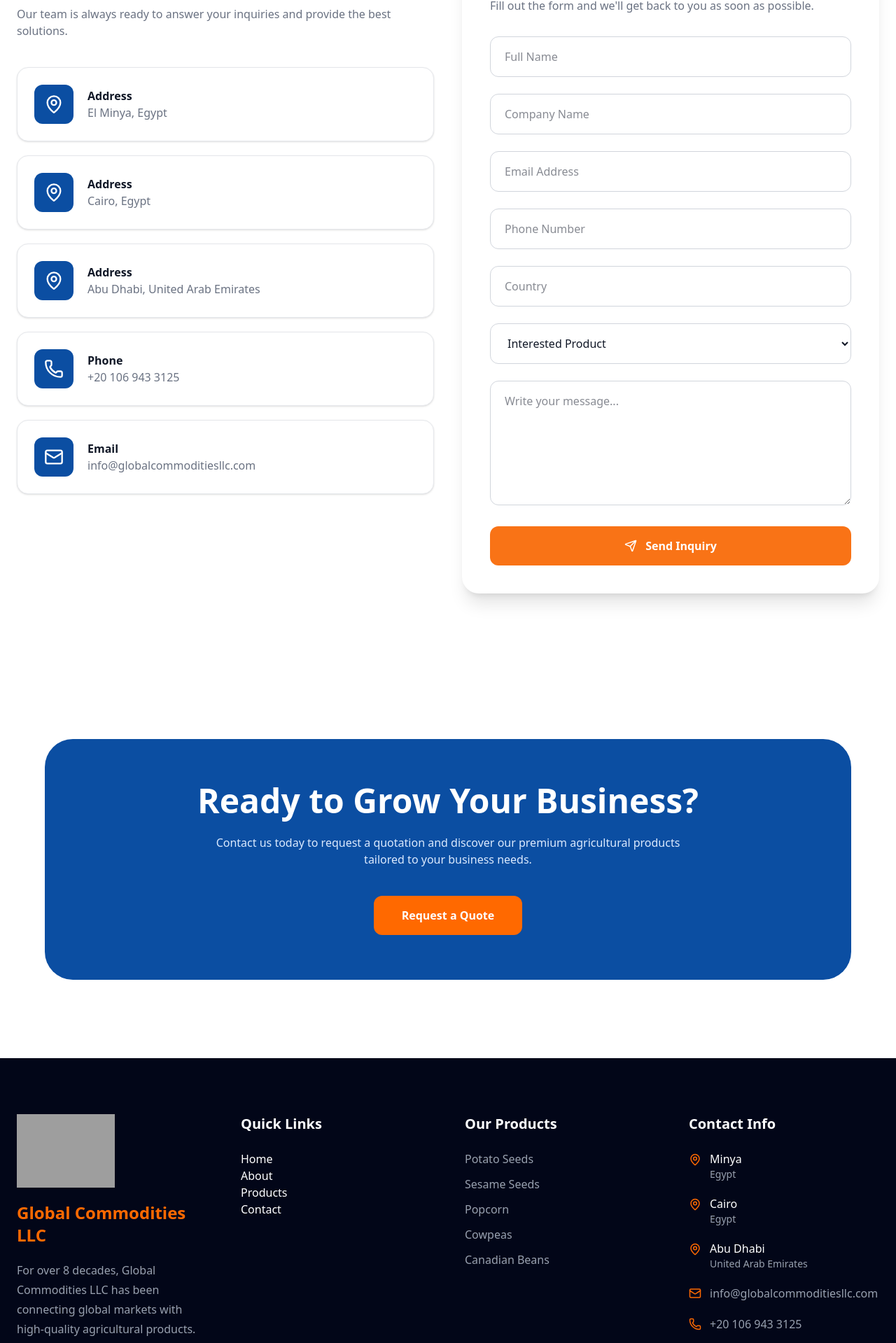
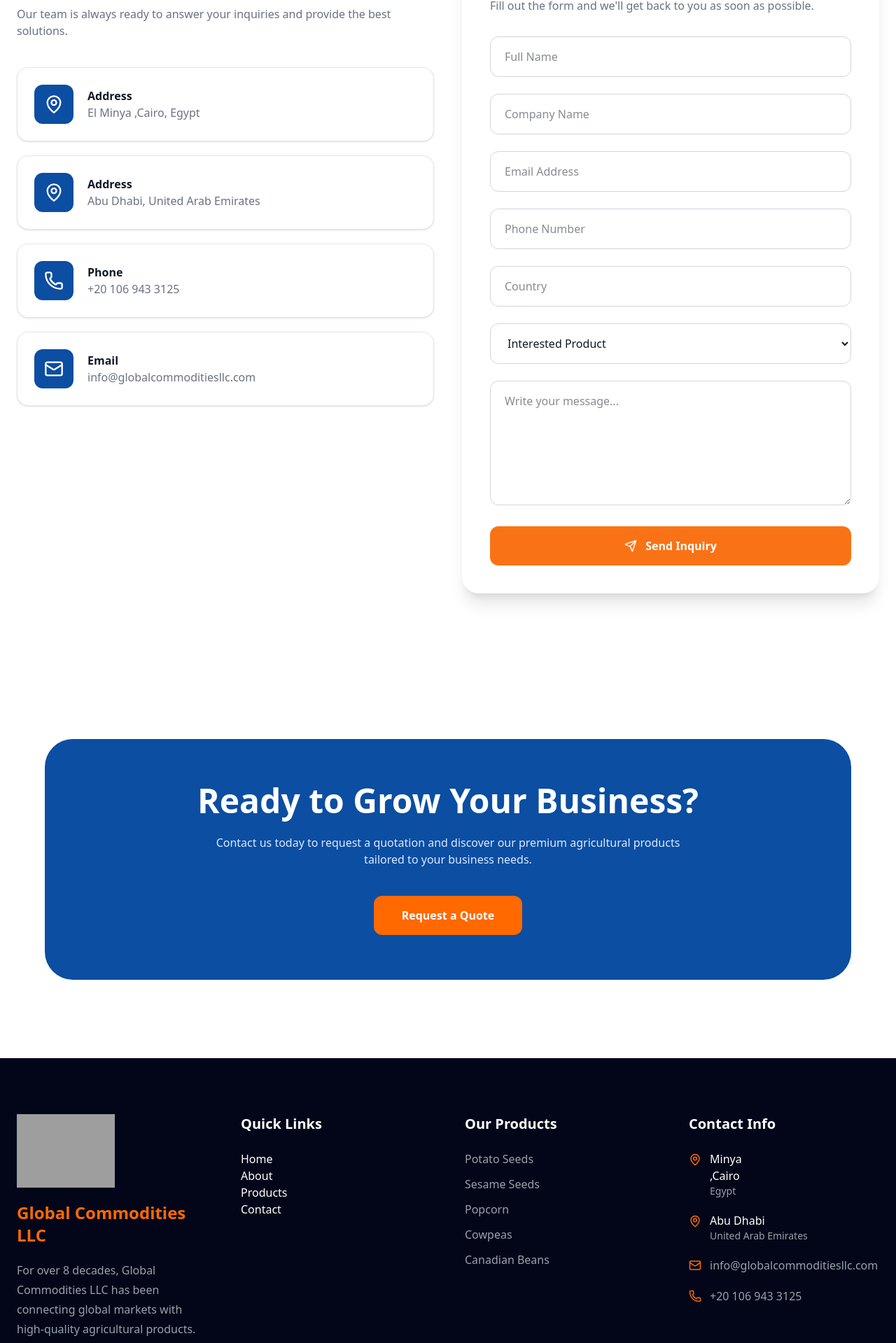
Before and after one commit to mmohamedshams/global-commodities, a Next.js app: page /en in a window 1280 px wide. Shown: the part 4067-5986 px from the top of the page at 70% size. Built offline with nearby package versions, Linux system fonts and the light colour scheme; grey boxes are pictures that could not be loaded.

Commit message:
Update website

```diff
--- a/components/contact/ContactInfo.tsx
+++ b/components/contact/ContactInfo.tsx
@@ -13,13 +13,7 @@ export default function ContactInfo() {
       id: "minya",
       icon: MapPin,
       title: t("address"),
-      value: "El Minya, Egypt",
-    },
-    {
-      id: "cairo",
-      icon: MapPin,
-      title: t("address"),
-      value: "Cairo, Egypt",
+      value: "El Minya ,Cairo, Egypt",
     },
     {
       id: "abu-dhabi",
--- a/components/layout/Footer.tsx
+++ b/components/layout/Footer.tsx
@@ -140,30 +140,16 @@ export default function Footer() {
         <p className="font-medium text-white">
           Minya
         </p>
-
+        <p className="font-medium text-white">
+          ,Cairo
+        </p>
         <p className="text-sm text-gray-400">
           Egypt
         </p>
       </div>
     </div>
 
-    {/* Cairo */}
-    <div className="flex items-start gap-3">
-      <MapPin
-        size={18}
-        className="mt-1 shrink-0 text-orange-500"
-      />
 
-      <div>
-        <p className="font-medium text-white">
-          Cairo
-        </p>
-
-        <p className="text-sm text-gray-400">
-          Egypt
-        </p>
-      </div>
-    </div>
 
     {/* Abu Dhabi */}
     <div className="flex items-start gap-3">
```
